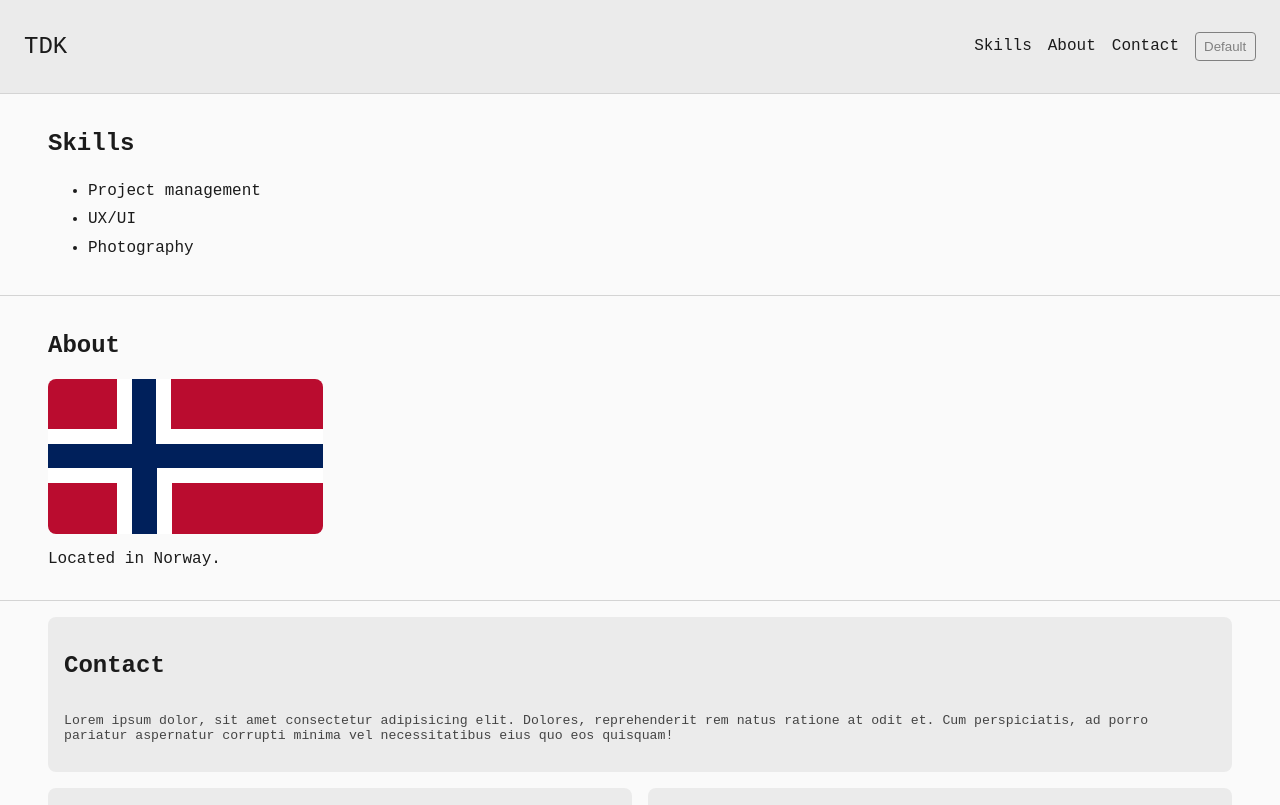
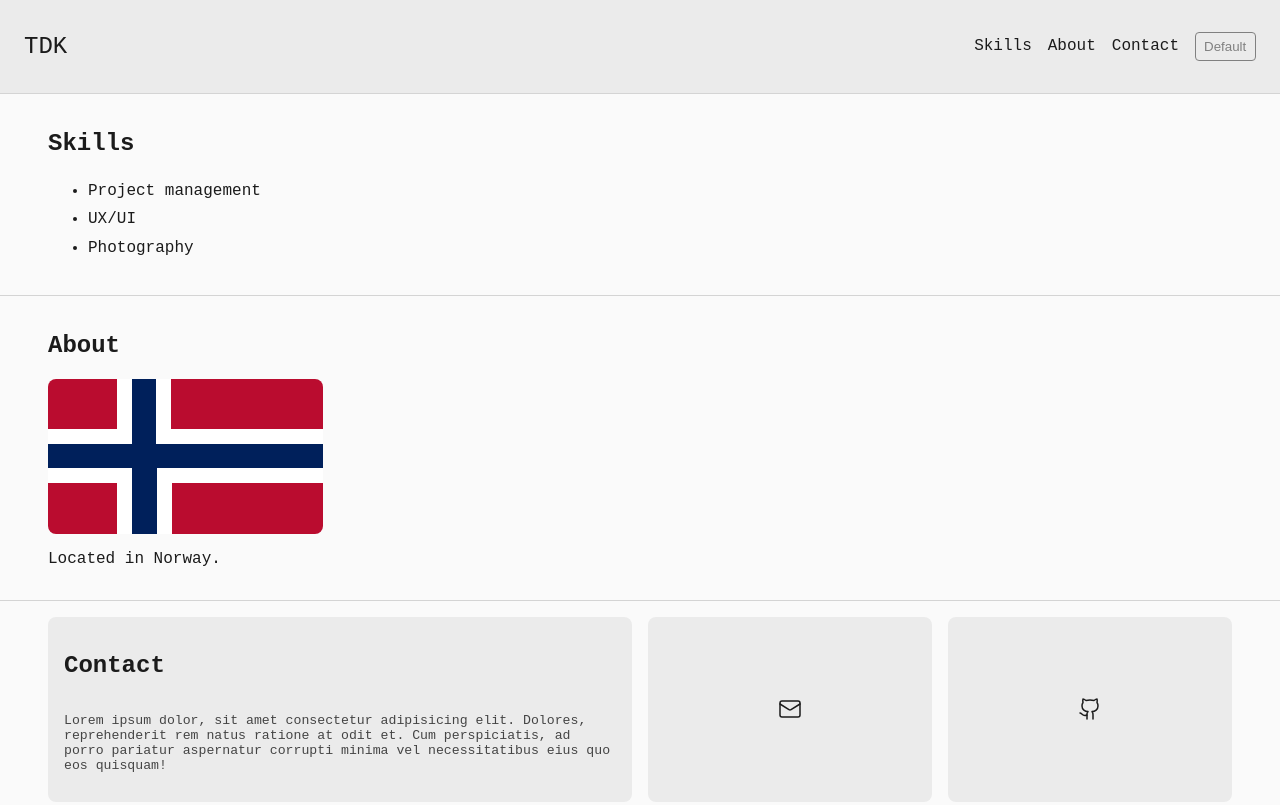
Before and after one commit to hrkvalvik/portfolio, a plain HTML site: page index.html in a window 1280 px wide. Shown: the top 805 px of the page. Drawn offline with Linux system fonts and the light colour scheme.

Commit message:
Added grid to contact section

```diff
--- a/index.html
+++ b/index.html
@@ -41,12 +41,12 @@
         <p>Located in Norway.</p>
     </section>
     <section class="contact" id="contact">
-    <div class="grid">
+    <div class="contact-grid">
         <div class="fullwidth"><h2>Contact</h2>
             <p>Lorem ipsum dolor, sit amet consectetur adipisicing elit. Dolores, reprehenderit rem natus ratione at odit et. Cum perspiciatis, ad porro pariatur aspernatur corrupti minima vel necessitatibus eius quo eos quisquam!</p>
         </div>
-        <div class="card"><svg xmlns="http://www.w3.org/2000/svg" width="24" height="24" viewBox="0 0 24 24" fill="none" stroke="currentColor" stroke-width="1.5" stroke-linecap="round" stroke-linejoin="round" class="lucide lucide-mail"><rect width="20" height="16" x="2" y="4" rx="2"/><path d="m22 7-8.97 5.7a1.94 1.94 0 0 1-2.06 0L2 7"/></svg></div>
-        <div class="card"><svg xmlns="http://www.w3.org/2000/svg" width="24" height="24" viewBox="0 0 24 24" fill="none" stroke="currentColor" stroke-width="1.5" stroke-linecap="round" stroke-linejoin="round" class="lucide lucide-github"><path d="M15 22v-4a4.8 4.8 0 0 0-1-3.5c3 0 6-2 6-5.5.08-1.25-.27-2.48-1-3.5.28-1.15.28-2.35 0-3.5 0 0-1 0-3 1.5-2.64-.5-5.36-.5-8 0C6 2 5 2 5 2c-.3 1.15-.3 2.35 0 3.5A5.403 5.403 0 0 0 4 9c0 3.5 3 5.5 6 5.5-.39.49-.68 1.05-.85 1.65-.17.6-.22 1.23-.15 1.85v4"/><path d="M9 18c-4.51 2-5-2-7-2"/></svg></div>
+        <div class="card-l"><svg xmlns="http://www.w3.org/2000/svg" width="24" height="24" viewBox="0 0 24 24" fill="none" stroke="currentColor" stroke-width="1.5" stroke-linecap="round" stroke-linejoin="round" class="lucide lucide-mail"><rect width="20" height="16" x="2" y="4" rx="2"/><path d="m22 7-8.97 5.7a1.94 1.94 0 0 1-2.06 0L2 7"/></svg></div>
+        <div class="card-r"><svg xmlns="http://www.w3.org/2000/svg" width="24" height="24" viewBox="0 0 24 24" fill="none" stroke="currentColor" stroke-width="1.5" stroke-linecap="round" stroke-linejoin="round" class="lucide lucide-github"><path d="M15 22v-4a4.8 4.8 0 0 0-1-3.5c3 0 6-2 6-5.5.08-1.25-.27-2.48-1-3.5.28-1.15.28-2.35 0-3.5 0 0-1 0-3 1.5-2.64-.5-5.36-.5-8 0C6 2 5 2 5 2c-.3 1.15-.3 2.35 0 3.5A5.403 5.403 0 0 0 4 9c0 3.5 3 5.5 6 5.5-.39.49-.68 1.05-.85 1.65-.17.6-.22 1.23-.15 1.85v4"/><path d="M9 18c-4.51 2-5-2-7-2"/></svg></div>
     </div>
     </section>
 <script src="./asset/script.js"></script>
--- a/style/style.css
+++ b/style/style.css
@@ -10,7 +10,7 @@
 .dark-theme {
     --clr-bg: #1b1b1b;
     --clr-base-font: #fafafa;
-    --clr-black: #1b1b1b;
+    --clr-black: #262626;
     --clr-white: #ffffff;
     --clr-nav: #010101;
     --clr-nav-font: #fafafa;
@@ -122,6 +122,10 @@ section {
 
 }
 
+body:last-child {
+    margin-bottom: 4rem;
+}
+
 .flag {
     width: 275px;
     aspect-ratio: 16/9;
@@ -161,33 +165,48 @@ section {
     border-right: 15px solid #ffffff;
 }
 
-.grid {
+.contact-grid {
     display: grid;
-    grid-template-columns: 1fr 1fr;
-    grid-template-rows: auto auto auto;
+    grid-template-columns: repeat(4, 1fr);
+    grid-template-rows: 1fr;
     gap: 1rem;
+    grid-auto-rows: 200px;
 }
 
-.card {
+.card-l {
     background: var(--clr-nav);
     border-radius: .5rem;
     padding: 1rem;
     color: var(--clr-nav-font);
-    aspect-ratio: 1/1;
-    display: flex;
+    display: grid;
+    grid-column: auto;
     justify-content: center;
     align-items: center;
     transition: filter 200ms ease-in;
 
     &:hover {
-        filter: brightness(106%);
+        filter: brightness(96%);
     }
+}
+.card-r {
+    background: var(--clr-nav);
+    border-radius: .5rem;
+    padding: 1rem;
+    color: var(--clr-nav-font);
+    display: grid;
+    grid-column: auto;
+    justify-content: center;
+    align-items: center;
+    transition: filter 200ms ease-in;
 
-
+    &:hover {
+        filter: brightness(96%);
+    }
 }
 
 .fullwidth {
-    grid-column: span 2;
+    grid-row: 1 / 2;
+    grid-column: 1 / 3;
     border-radius: .5rem;
     padding: 1rem;
     display: flex;
@@ -218,3 +237,17 @@ section {
         grid-column: 1;
     }
 }
+
+@media (max-width: 780px) {
+    .fullwidth {
+        grid-column: 1 / -1;
+    }
+
+    .card-l {
+        grid-column: 1 / 3;
+    }
+
+    .card-r {
+        grid-column: 3 / -1;
+    }
+}
```
